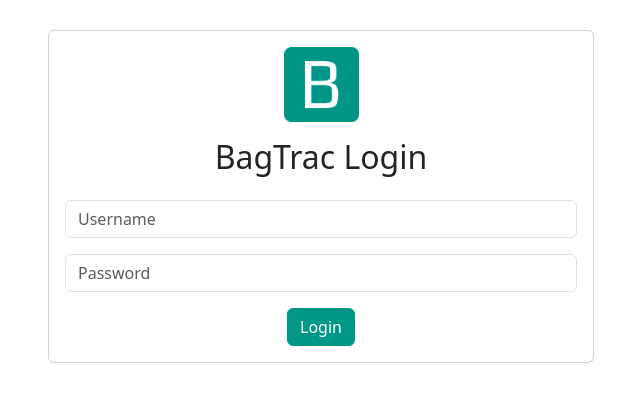
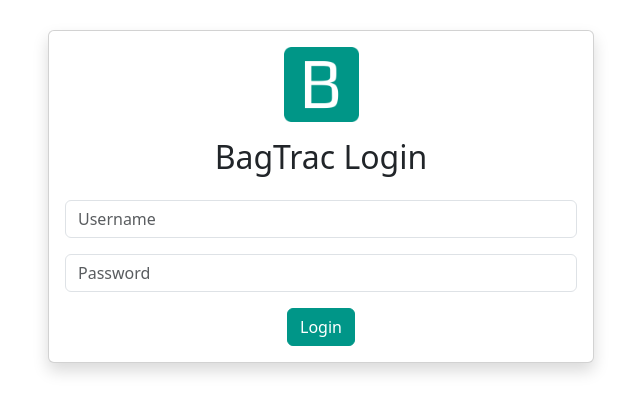
Before and after one commit to mrrobot620/bagtrac, a Django app: page /login in a window 1280 px wide. Shown: the part 56-469 px from the top of the page, without its empty margins (319-959 px from the left). Run offline with Django 4.2, Linux system fonts and the light colour scheme.

Commit message:
Visual changes

```diff
--- a/bagtrac/templates/login.html
+++ b/bagtrac/templates/login.html
@@ -12,7 +12,7 @@
 <div class="container">
     <div class="row justify-content-center">
         <div class="col-md-6">
-            <div class="card top_margin">
+            <div class="card shadow top_margin">
                 <div class="card-body text-center">
                     <img src="{% static 'icon_login.png' %}" class="img-fluid mb-3" alt="BagTrac Icon" style="max-width: 75px;">
                     <h2 class="text-center mb-4">BagTrac Login</h2>
@@ -33,7 +33,4 @@
         </div>
     </div>
 </div>
-
-
-
 {% endblock %}
```
